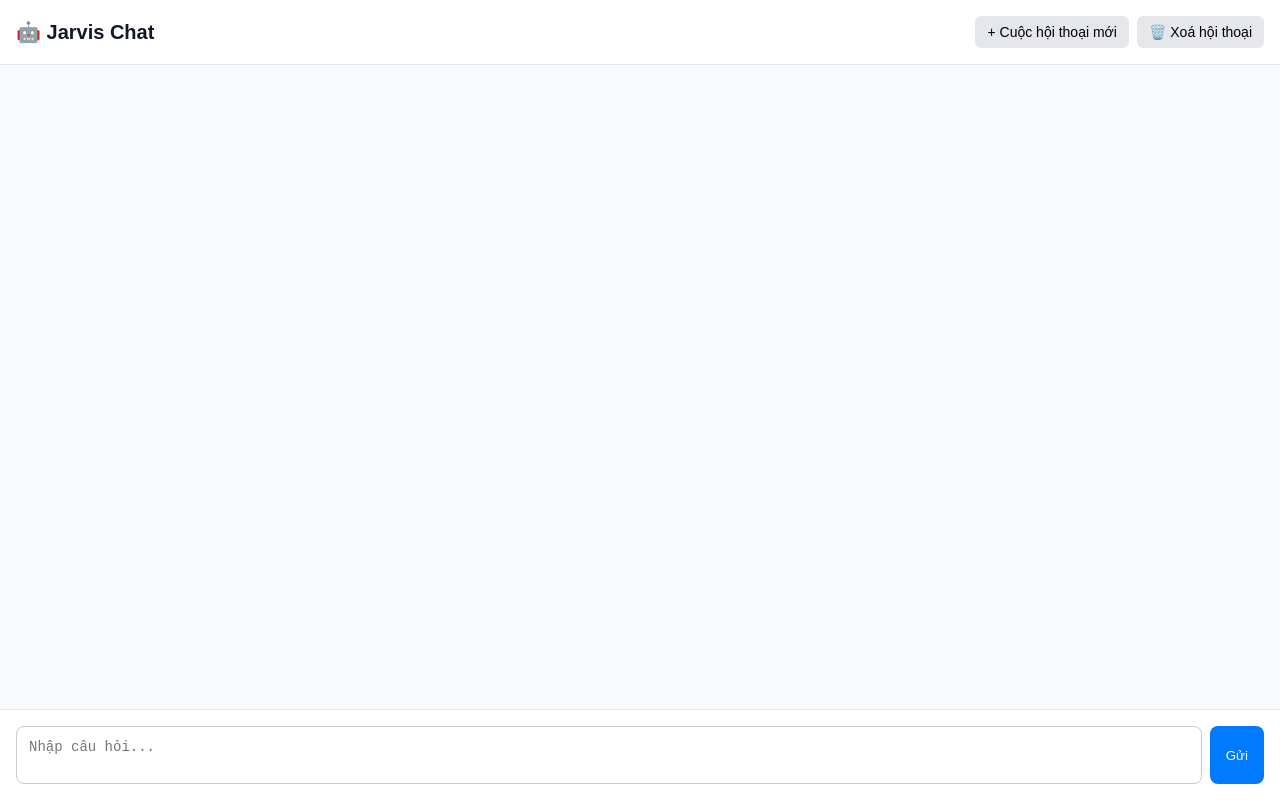
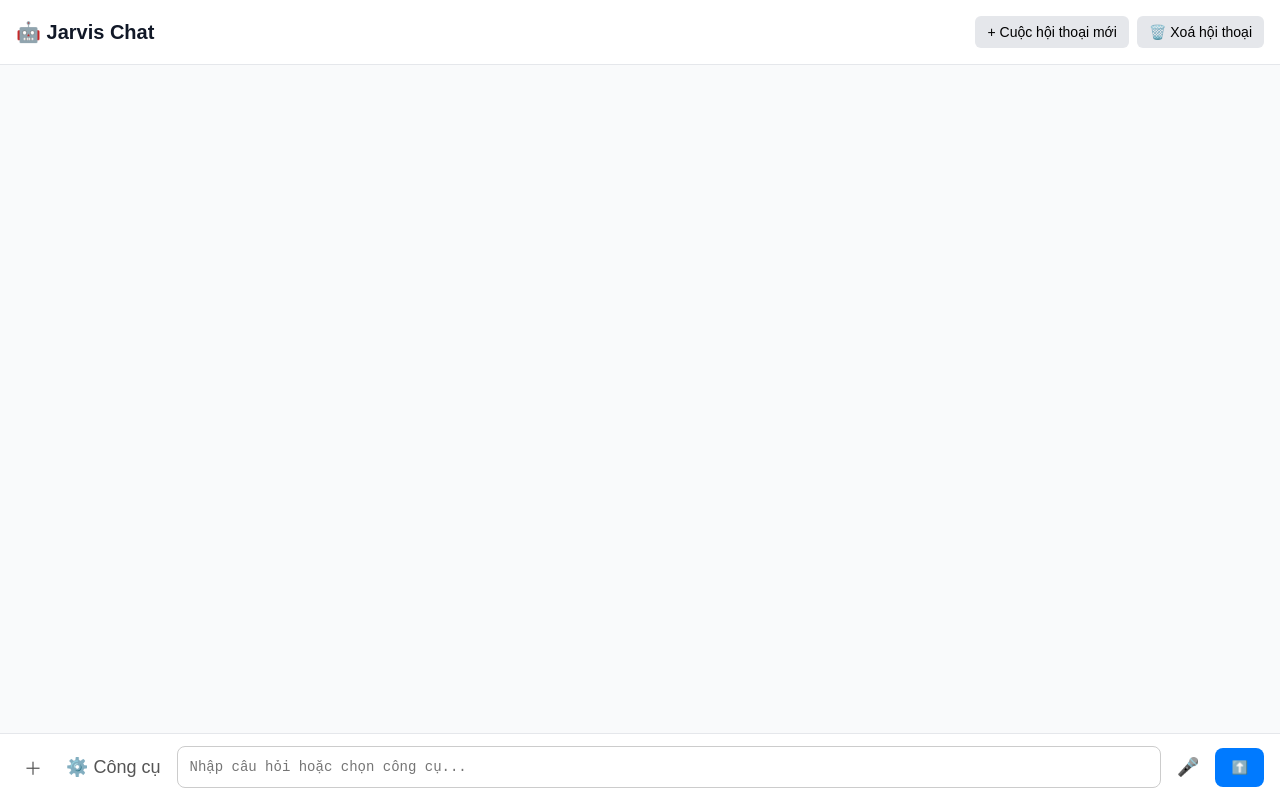
Before and after one commit to quyhai383/chataiquyhai, a plain HTML site: page index.html in a window 1280 px wide. Drawn offline with Linux system fonts and the light colour scheme.

Commit message:
Update index.html

```diff
--- a/index.html
+++ b/index.html
@@ -2,7 +2,7 @@
 <html lang="vi">
 <head>
   <meta charset="UTF-8">
-  <title>Chat với Jarvis</title>
+  <title>Jarvis Chat UI nâng cấp</title>
   <style>
     body {
       font-family: Arial, sans-serif;
@@ -82,8 +82,9 @@
 
     #input-area {
       display: flex;
+      align-items: center;
       gap: 8px;
-      padding: 16px;
+      padding: 12px 16px;
       border-top: 1px solid #e5e7eb;
       background-color: #ffffff;
     }
@@ -95,6 +96,19 @@
       border-radius: 8px;
       resize: none;
       font-size: 14px;
+    }
+
+    .icon-button {
+      background: none;
+      border: none;
+      font-size: 18px;
+      cursor: pointer;
+      padding: 0 8px;
+      color: #555;
+    }
+
+    .icon-button:hover {
+      color: #000;
     }
 
     button.send {
@@ -124,13 +138,21 @@
   <div id="chat-container"></div>
 
   <div id="input-area">
-    <textarea id="input" rows="2" placeholder="Nhập câu hỏi..."></textarea>
-    <button class="send" onclick="sendGPT()">Gửi</button>
+    <button class="icon-button" title="Thêm" onclick="document.getElementById('imageInput').click()">＋</button>
+    <button class="icon-button" title="Công cụ">⚙️ Công cụ</button>
+
+    <textarea id="input" rows="1" placeholder="Nhập câu hỏi hoặc chọn công cụ..."></textarea>
+
+    <input type="file" id="imageInput" accept="image/*" style="display: none;">
+
+    <button class="icon-button" onclick="triggerMic()" title="Nói">🎤</button>
+    <button class="send" onclick="sendGPT()">⬆️</button>
   </div>
 
   <script>
     const chatContainer = document.getElementById("chat-container");
     const inputEl = document.getElementById("input");
+    const imageInput = document.getElementById("imageInput");
 
     let currentChatId = localStorage.getItem("currentChatId") || createNewChat();
 
@@ -167,22 +189,51 @@
 
     async function sendGPT() {
       const message = inputEl.value.trim();
-      if (!message) return;
+      const file = imageInput.files[0];
 
-      appendMessage("user", message);
-      saveToCurrentChat("user", message);
+      if (!message && !file) return;
+
+      if (message) {
+        appendMessage("user", message);
+        saveToCurrentChat("user", message);
+      }
+
       inputEl.value = "";
+      imageInput.value = "";
+
+      let base64Image = null;
+      if (file) {
+        base64Image = await toBase64(file);
+        appendMessage("user", "[Ảnh đã gửi]");
+        saveToCurrentChat("user", "[Ảnh đã gửi]");
+      }
+
+      const payload = { message };
+      if (base64Image) payload.image = base64Image;
 
       const response = await fetch("https://eoczrwy64u7ppvj.m.pipedream.net", {
         method: "POST",
         headers: { "Content-Type": "application/json" },
-        body: JSON.stringify({ message })
+        body: JSON.stringify(payload)
       });
 
       const result = await response.json();
       const reply = result.data.ai_response || "❗ Không có phản hồi từ AI.";
       appendMessage("ai", reply);
       saveToCurrentChat("ai", reply);
+    }
+
+    function toBase64(file) {
+      return new Promise((resolve, reject) => {
+        const reader = new FileReader();
+        reader.onload = () => resolve(reader.result);
+        reader.onerror = reject;
+        reader.readAsDataURL(file);
+      });
+    }
+
+    function triggerMic() {
+      alert("🎤 Tính năng ghi âm sẽ dùng Web Speech API trong tương lai.");
     }
 
     function newChat() {
```
